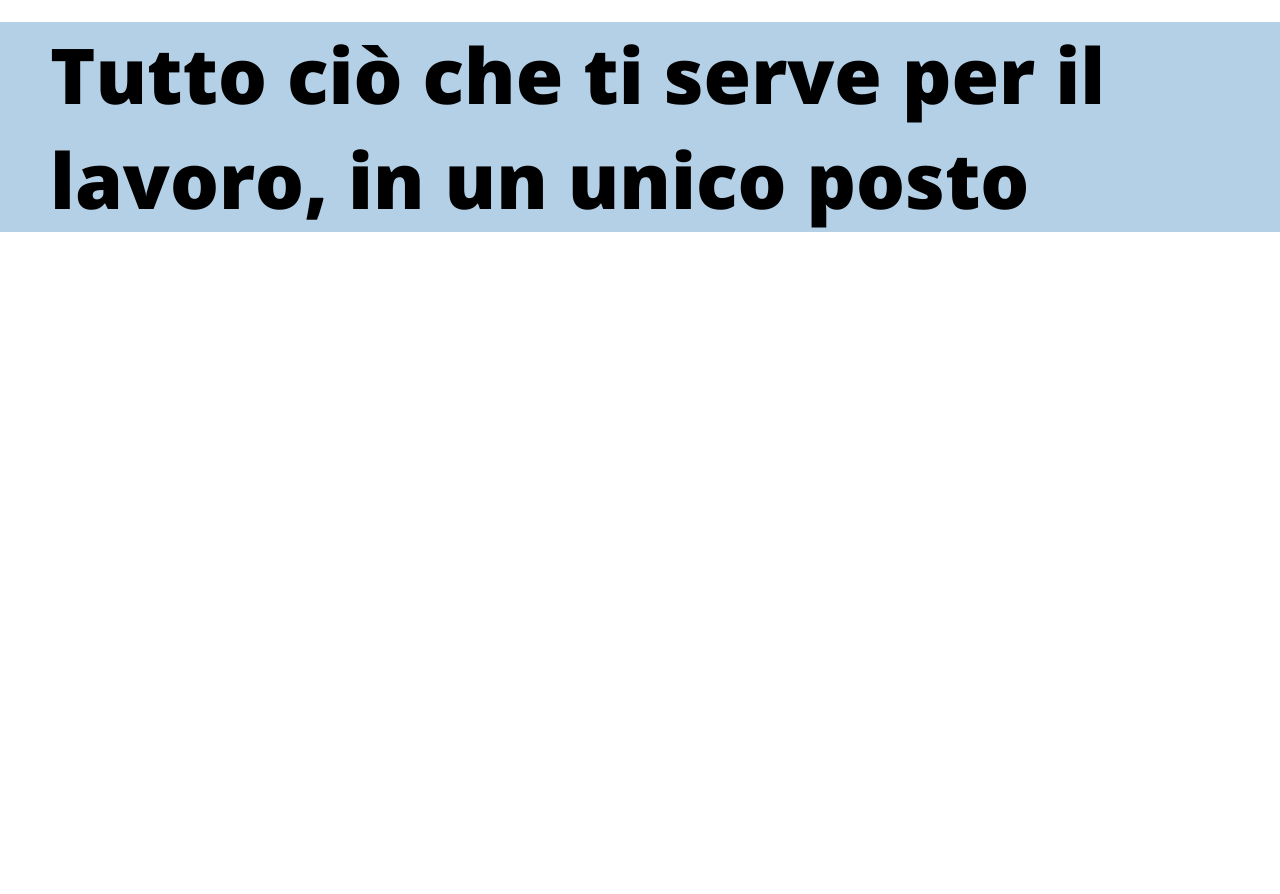
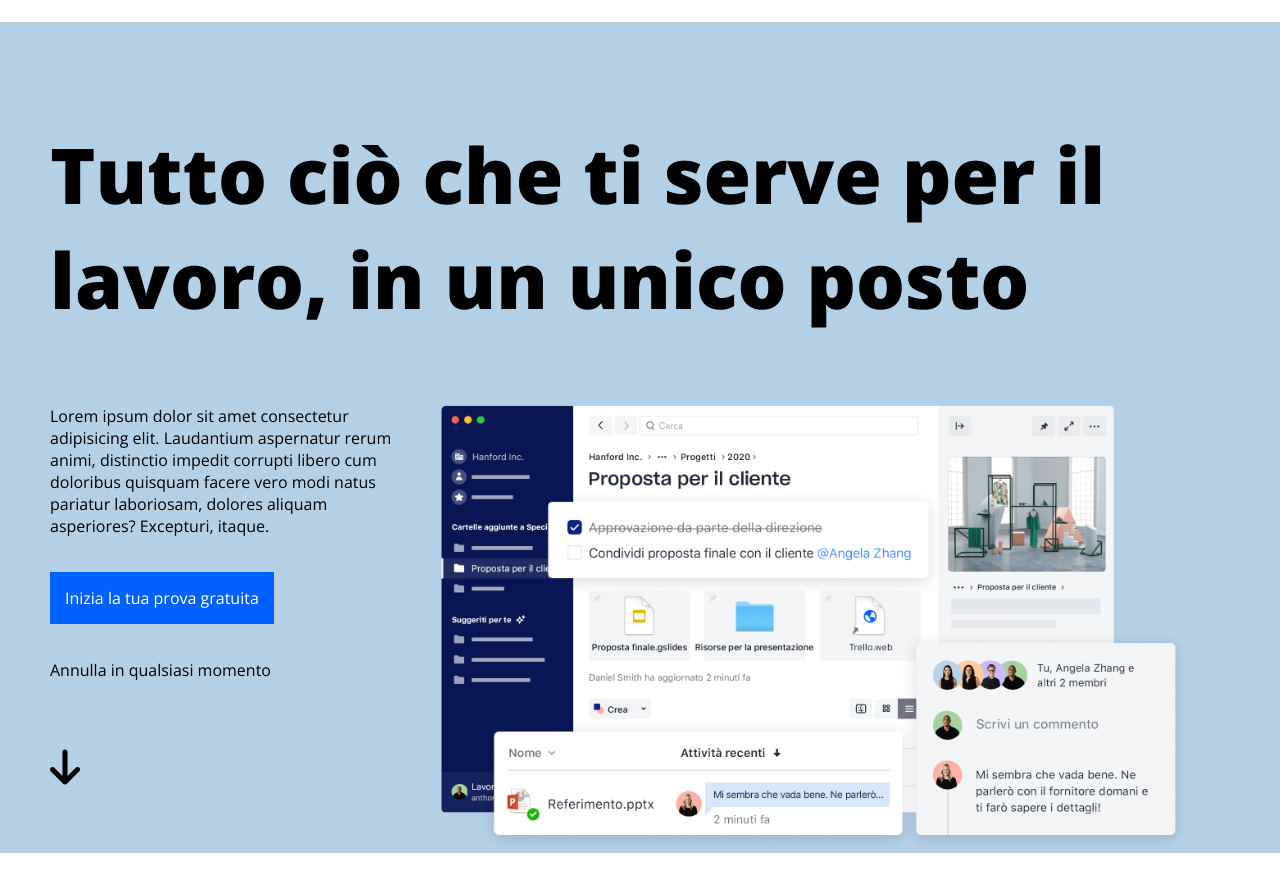
Before and after one commit to albertogioia93/htmlcss-dropbox, a plain HTML site: page index.html in a window 1280 px wide. Shown: the part 58-952 px from the top of the page. Before the commit the page ends 800 px from the top, so only its background shows below. Drawn offline with nearby package versions, Linux system fonts and the light colour scheme.

Commit message:
fine sezione jumbotron

```diff
--- a/css/style.css
+++ b/css/style.css
@@ -73,9 +73,10 @@ main {
 .jumbo {
     background-color: #b4d0e7;
     display: flex;
+    padding-top: 100px;
 }
 
-.container {
+.bigcontainer {
     margin: 0 auto;
     max-width: 1180px;
 }
@@ -84,3 +85,42 @@ h1 {
     font-size: 77px;
     font-weight: 800;
 }
+
+.container {
+    display: flex;
+    max-width: 1180px;
+    margin-top: 73px;
+}
+
+.minicontainer1 {
+    max-width: 360px;
+}
+
+.minicontainer2 {
+    max-width: 787px;
+}
+
+img {
+    width: 100%;
+}
+
+.provagratis {
+    margin-top: 35px;
+    background-color:  #0061ff;
+    color: white;
+    display: inline-block;
+    padding: 15px;
+}
+
+.annullamento {
+    margin-top: 35px;
+}
+
+.icona1 {
+    margin-top: 58px;
+    font-size: 40px;
+}
+
+.pianotariffe {
+    margin-top: 165px;
+}
--- a/index.html
+++ b/index.html
@@ -49,13 +49,26 @@
     <!-- Inizio main -->
     <main>
         <section class="jumbo">
-            <div class="container">
+            <div class="bigcontainer">
                 <h1>Tutto ciò che ti serve per il lavoro, in un unico posto</h1>
-                <div>
-                    <div></div>
-                    <div></div>
+                <div class="container">
+                    <div class="minicontainer1">
+                        <p>Lorem ipsum dolor sit amet consectetur adipisicing elit. Laudantium aspernatur rerum animi, distinctio impedit corrupti libero cum doloribus quisquam facere vero modi natus pariatur laboriosam, dolores aliquam asperiores? Excepturi, itaque.</p>
+                        <div class="provagratis">Inizia la tua prova gratuita</div>
+                        <div class="annullamento">Annulla in qualsiasi momento</div>
+                        <div class="icona1">
+                            <i class="fa-solid fa-arrow-down"></i>
+                        </div>
+                    </div>
+                    <div class="minicontainer2">
+                        <img src="img/jumbo.png" alt="jumbo">
+                    </div>
                 </div>
             </div>
+        </section>
+
+        <section class="pianotariffe">
+            <h2>Trova il piano business che fa per te</h2>
         </section>
     </main>
     <!-- /Fine main -->
```
